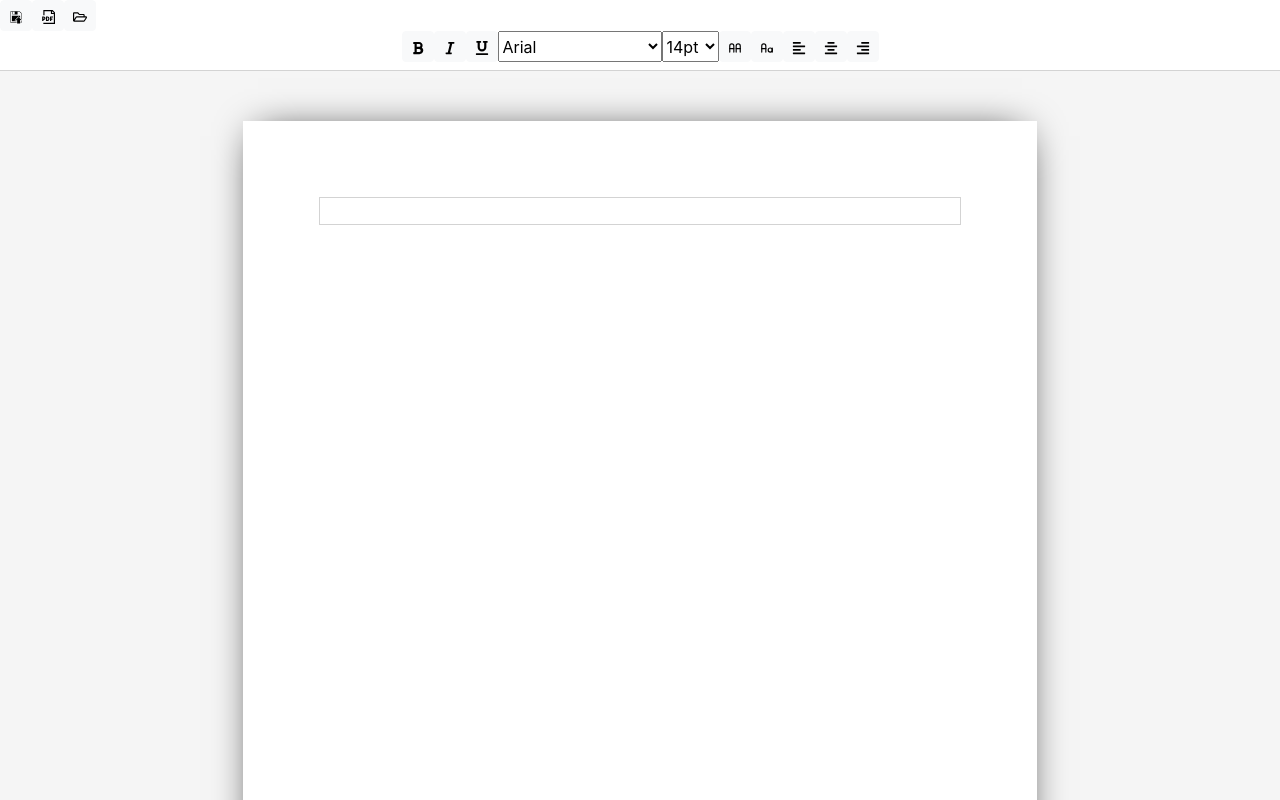
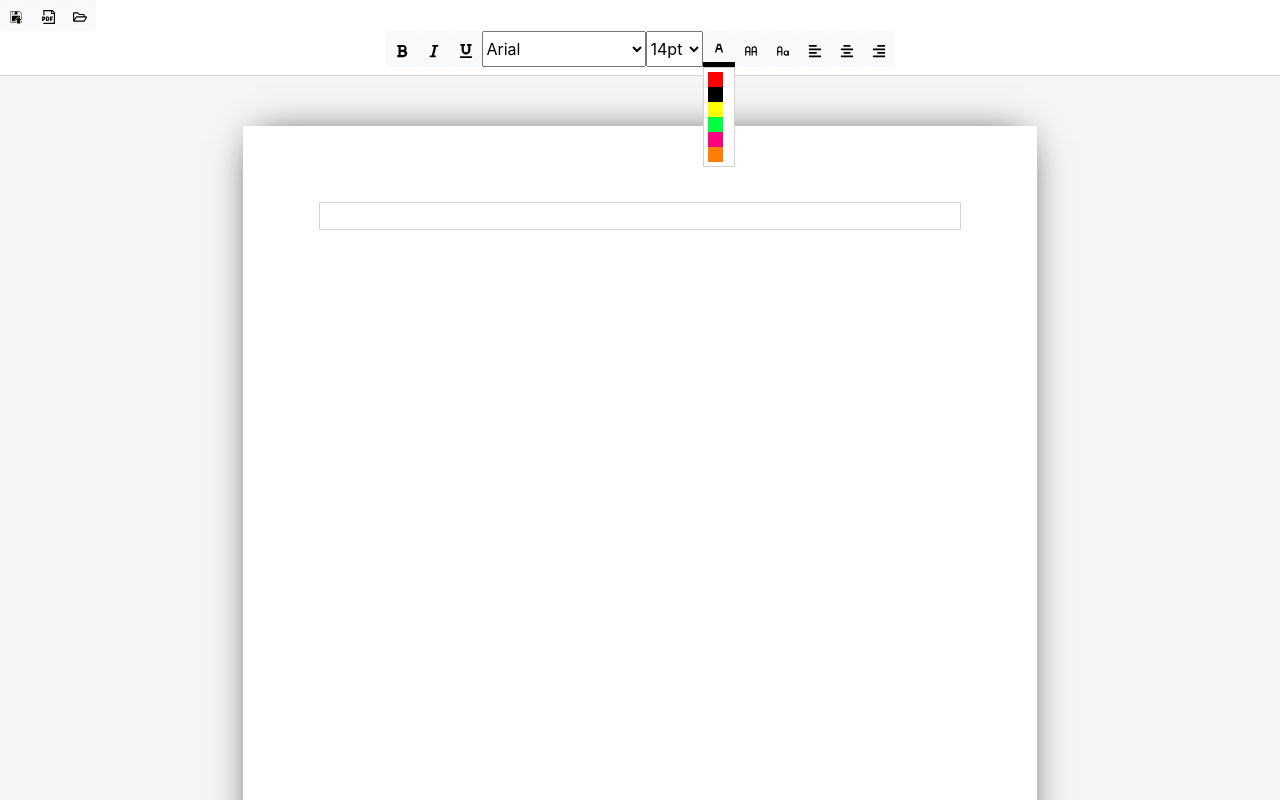
Before and after one commit to DariuszMeissner/Online-text-editor, a React (Create React App) app: page / in a window 1280 px wide. Both pictures are taken after a click on the button 734 px from the left and 46 px from the top of the page. Shown: the top 800 px of the page. Built offline with nearby package versions, Linux system fonts and the light colour scheme.

Commit message:
adding feature: color text

```diff
--- a/package.json
+++ b/package.json
@@ -6,12 +6,12 @@
     "@fortawesome/fontawesome-svg-core": "^6.2.0",
     "@fortawesome/free-solid-svg-icons": "^6.2.0",
     "@fortawesome/react-fontawesome": "^0.2.0",
-    "@react-pdf/renderer": "^3.0.0",
     "@testing-library/jest-dom": "^5.16.5",
     "@testing-library/react": "^13.4.0",
     "@testing-library/user-event": "^13.5.0",
     "@types/jest": "^27.5.2",
     "@types/node": "^16.11.58",
+    "@types/radium": "^0.24.4",
     "@types/react": "^18.0.19",
     "@types/react-dom": "^18.0.6",
     "bootstrap": "^5.2.1",
@@ -22,6 +22,7 @@
     "eslint-plugin-jsx-a11y": "^6.6.1",
     "eslint-plugin-prettier": "^4.2.1",
     "jsx-control-statements": "^3.2.8",
+    "radium": "^0.26.2",
     "react": "^18.2.0",
     "react-dom": "^18.2.0",
     "react-scripts": "5.0.1",
--- a/src/components/ui/dropdown/Dropdown.tsx
+++ b/src/components/ui/dropdown/Dropdown.tsx
@@ -1,3 +1,4 @@
+/* eslint-disable react/require-default-props */
 /* eslint-disable @typescript-eslint/no-use-before-define */
 import React, { FC } from 'react'
 
--- /dev/null
+++ b/src/components/ui/menu-dropdown/MenuDropdown.tsx
@@ -0,0 +1,42 @@
+/* eslint-disable @typescript-eslint/no-use-before-define */
+import React, { FC } from 'react'
+import MenuDropdownSwatch from './menu-dropdown-swatch/MenuDropdownSwatch'
+
+interface IProps {
+  options: IOptions[]
+  onChangeColor: (e: React.MouseEvent<HTMLButtonElement>) => void
+  onChangeActive: () => void
+}
+
+interface IOptions {
+  label: string
+  value: string
+}
+
+const MenuDropdown: FC<IProps> = ({
+  options,
+  onChangeColor,
+  onChangeActive
+}) => {
+  return (
+    <div className="position-absolute" style={style.menuDropdown}>
+      <MenuDropdownSwatch
+        options={options}
+        onChangeColor={onChangeColor}
+        onChangeActive={onChangeActive}
+      />
+    </div>
+  )
+}
+
+const style = {
+  menuDropdown: {
+    height: 'auto',
+    width: '100%',
+    backgroundColor: 'white',
+    padding: '4px',
+    border: '1px solid lightgray'
+  }
+}
+
+export default MenuDropdown
--- /dev/null
+++ b/src/components/ui/menu-dropdown/menu-dropdown-swatch/MenuDropdownSwatch.tsx
@@ -0,0 +1,51 @@
+/* eslint-disable @typescript-eslint/no-use-before-define */
+import Radium from 'radium'
+import React, { FC } from 'react'
+
+interface IProps {
+  options: IOptions[]
+  onChangeColor: (e: React.MouseEvent<HTMLButtonElement>) => void
+  onChangeActive: () => void
+}
+
+interface IOptions {
+  label: string
+  value: string
+}
+
+const MenuDropdownSwatch: FC<IProps> = ({
+  options,
+  onChangeColor,
+  onChangeActive
+}) => {
+  const displaySwatch = (): JSX.Element[] => {
+    return options.map((color) => {
+      return (
+        // eslint-disable-next-line jsx-a11y/control-has-associated-label
+        <button
+          style={{ ...style.swatch, backgroundColor: `#${color.value}` }}
+          type="button"
+          value={color.value}
+          key={color.value}
+          onClick={(e) => {
+            onChangeColor(e)
+            onChangeActive()
+          }}
+        />
+      )
+    })
+  }
+
+  return <>{displaySwatch()}</>
+}
+
+const style = {
+  swatch: {
+    display: 'block',
+    width: '15px',
+    height: '15px',
+    border: 'none'
+  }
+}
+
+export default Radium(MenuDropdownSwatch)
--- /dev/null
+++ b/src/components/ui/tools-text/font/color-text/ColorText.tsx
@@ -0,0 +1,68 @@
+/* eslint-disable @typescript-eslint/no-use-before-define */
+import React, { FC, useState, useEffect } from 'react'
+import { ImTextColor } from 'react-icons/im'
+import formatText from '../../../../../function/format-text/formatText'
+import Button from '../../../button/Button'
+import MenuDropdown from '../../../menu-dropdown/MenuDropdown'
+
+const ColorText: FC = () => {
+  const options = [
+    { label: 'red', value: 'ff0000' },
+    { label: 'black', value: '000000' },
+    { label: 'yellow', value: 'ffff00' },
+    { label: 'green', value: '00ff40' },
+    { label: 'pink', value: 'ff0080' },
+    { label: 'orange', value: 'ff8000' }
+  ]
+
+  const [value, setValue] = useState<string>('000000')
+  const [active, setActive] = useState<boolean>(false)
+
+  useEffect(() => {
+    // eslint-disable-next-line @typescript-eslint/no-use-before-define
+    toColorText('foreColor', value)
+  }, [value])
+
+  const toColorText = (command: string, valueSize: string) => {
+    formatText(command, false, valueSize)
+  }
+
+  const handleChange = (e: React.MouseEvent<HTMLButtonElement>) => {
+    const target = e.target as HTMLInputElement
+    setValue(target.value)
+  }
+
+  const handleClick = () => {
+    setActive((prevState) => !prevState)
+  }
+
+  return (
+    <div>
+      <Button
+        onClick={handleClick}
+        classValue="btn btn-light"
+        icon={ImTextColor}
+        title="color text"
+      />
+      <div style={{ backgroundColor: `#${value}`, ...style.barColor }} />
+      {active && (
+        <div className="position-relative">
+          <MenuDropdown
+            options={options}
+            onChangeColor={handleChange}
+            onChangeActive={handleClick}
+          />
+        </div>
+      )}
+    </div>
+  )
+}
+
+const style = {
+  barColor: {
+    height: '5px',
+    width: '100%'
+  }
+}
+
+export default ColorText
--- a/src/components/ui/tools-text/font/tools-font-container/ToolsFontContainer.tsx
+++ b/src/components/ui/tools-text/font/tools-font-container/ToolsFontContainer.tsx
@@ -1,5 +1,6 @@
 import React, { FC } from 'react'
 import BoldText from '../bold-text/BoldText'
+import ColorText from '../color-text/ColorText'
 import FontName from '../font-name/FontName'
 import ItalicText from '../italic-text/ItalicText'
 import RegularText from '../regular-text/RegularText'
@@ -15,6 +16,7 @@ const ToolsFontContainer: FC = () => {
       <UnderlineText />
       <FontName />
       <SizeText />
+      <ColorText />
       <UppercaseText />
       <RegularText />
     </div>
```
Also changed, not shown: 1 other file (tests, documents, lock files or other folders).
